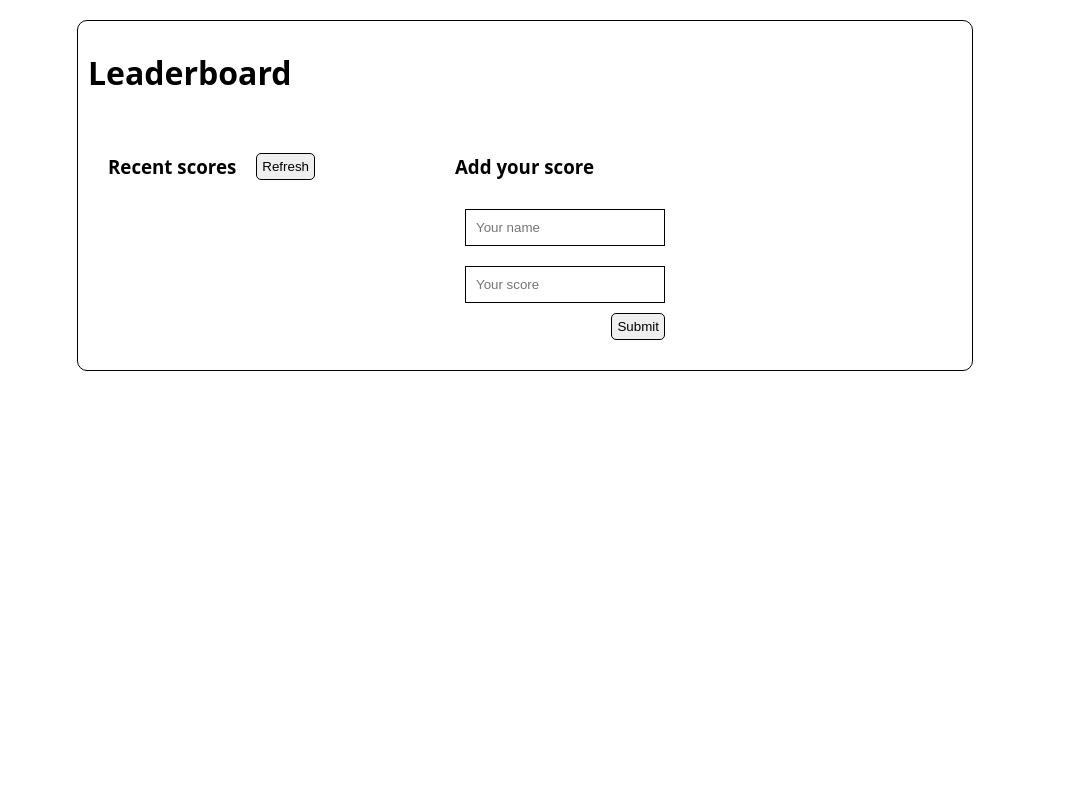
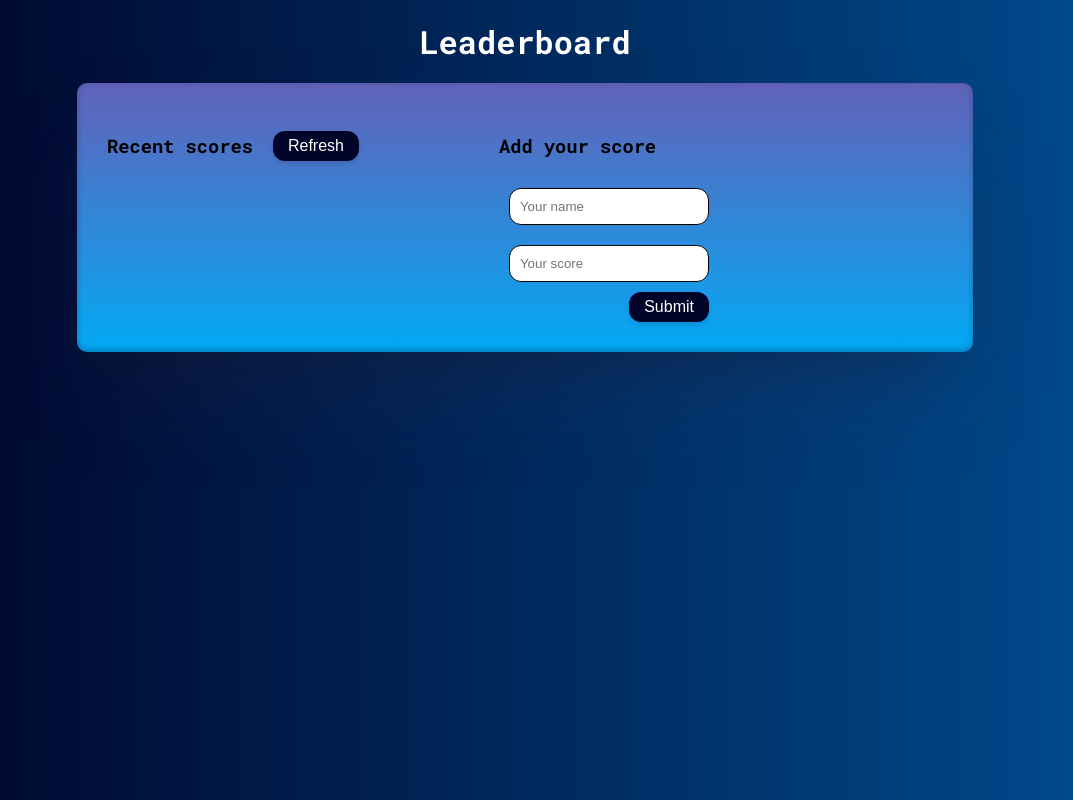
Before and after one commit to naji-97/Leaderboard, a website built with webpack: page src/index.html in a window 1280 px wide. Shown: the whole page, without its empty margins (115-1188 px from the left). Built offline with nearby package versions, Linux system fonts and the light colour scheme; no server answers.

Commit message:
improve the look and feel of the application

```diff
--- a/src/index.html
+++ b/src/index.html
@@ -7,8 +7,8 @@
  <title>Leaderboard</title>
 </head>
 <body>
- <main>
   <h1>Leaderboard</h1>
+  <main>
   <section class="scores flex">
    <div class="recent-score flex-col">
     <div class="flex">
--- a/src/js/ScoreBoard.js
+++ b/src/js/ScoreBoard.js
@@ -21,9 +21,11 @@ class ScoreBoard {
     this.scores = await this.fetchApi();
     if (this.scores.length !== 0) {
       scoreTable.classList.add('show');
-      this.scores.forEach((ele) => {
+      this.scores.sort((a, b) => b.score - a.score).forEach((ele) => {
         const li = document.createElement('li');
-        li.textContent = `${ele.name} : ${ele.score}`;
+       const capitalName = ele.name.charAt(0).toUpperCase()+ ele.name.slice(1)
+
+        li.textContent = `${capitalName} : ${ele.score}`;
         scoreTable.appendChild(li);
       });
     }
--- a/src/style.css
+++ b/src/style.css
@@ -1,3 +1,5 @@
+@import url('https://fonts.googleapis.com/css2?family=Lato:wght@100;300;400;700;900&family=Roboto+Mono:ital,wght@0,400;0,500;0,600;0,700;1,400&display=swap');
+
 * {
   margin: 0;
   padding: 0;
@@ -8,7 +10,8 @@
 
 body {
   overflow: hidden;
-  font-family: "Open Sans", "Lucida Grande", tahoma, verdana, arial, sans-serif;
+  font-family: 'Roboto Mono', monospace;
+  background-image: linear-gradient(to right, #000428, #004e92);
 }
 
 ul {
@@ -35,13 +38,18 @@ button {
 main {
   width: 70%;
   margin: 20px auto;
-  border: 1px solid;
-  padding: 10px;
+  background: #ffffff;
+   padding: 10px;
+   background: linear-gradient(to bottom, #6262b9, #03a9f4), linear-gradient(to right, #000428, #004e92);
   border-radius: 10px;
+  box-shadow: rgba(50, 50, 93, 0.25) 0px 50px 100px -20px, rgba(0, 0, 0, 0.3) 0px 30px 60px -30px, rgba(10, 37, 64, 0.35) 0px -2px 6px 0px inset;
 }
 
 h1 {
-  padding: 20px 0;
+  padding: 20px 0 0;
+  text-align: center;
+  font-weight: 800;
+  color: #fff;
 }
 
 .scores {
@@ -69,12 +77,29 @@ h1 {
   padding: 5px;
   border: 1px solid;
   border-radius: 5px;
+  background-color: #000428;
+  border-radius: 12px;
+  border-width: 0;
+  box-shadow: rgba(25, 25, 25, 0.04) 0 0 1px 0, rgba(0, 0, 0, 0.1) 0 3px 4px 0;
+  color: #fff;
+  cursor: pointer;
+  display: inline-block;
+  font-family: Arial, sans-serif;
+  font-size: 1em;
+  height: 30px;
+  padding: 0 15px;
+  transition: all 200ms;
 }
 
 .score-table {
-  border: 1px solid;
   width: 100%;
   display: none;
+  margin: 20px auto;
+  background: #ffffff;
+  background: linear-gradient(to bottom, #6262b9, #1289bb), linear-gradient(to right, #000428, #004e92);
+  padding: 10px;
+  border-radius: 10px;
+  box-shadow: rgb(50 50 93 / 25%) 0px 50px 100px -20px, rgb(0 0 0 / 30%) 0px 30px 60px -30px, rgb(10 37 64 / 35%) 0px -2px 6px 0px inset;
 }
 
 .show {
@@ -83,8 +108,8 @@ h1 {
 
 .score-table li {
   padding: 10px;
-  background-color: #f6f6f6;
-  border: 0.5px solid;
+  box-shadow: rgb(50 50 93 / 25%) 0px 50px 100px -20px, rgb(0 0 0 / 30%) 0px 30px 60px -30px, rgb(10 37 64 / 35%) 0px -2px 6px 0px inset;
+
 }
 
 .add-score {
@@ -101,6 +126,7 @@ h1 {
   margin: 10px;
   padding: 10px;
   border: 0.2px solid;
+  border-radius: 12px;
 }
 
 .add-new button {
```
